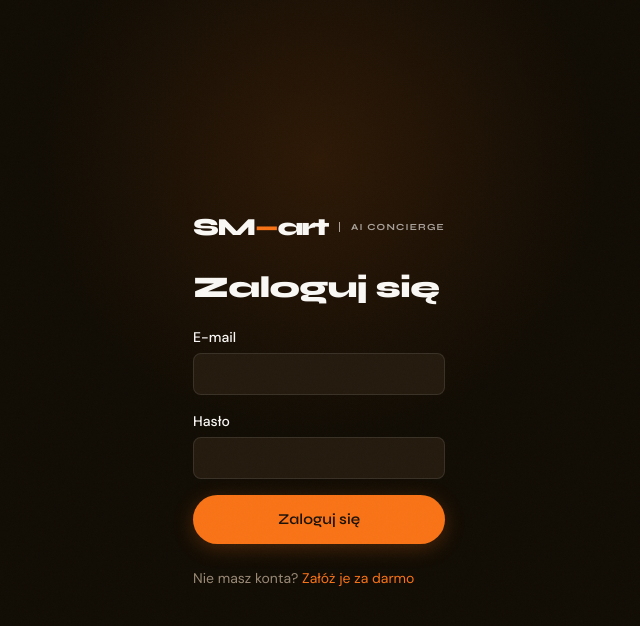
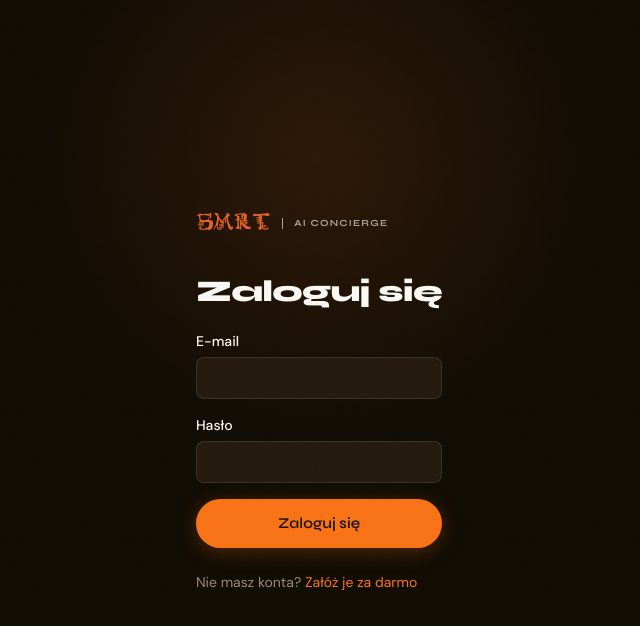
Before and after one commit to piatekkrzysztof/frontend_chatbot, a Next.js app: page /login in a window 1280 px wide. Shown: the top 626 px of the page, without its empty margins (321-961 px from the left). Built offline with nearby package versions, Linux system fonts and the light colour scheme; no server answers.

Commit message:
logo added

```diff
--- a/app/globals.css
+++ b/app/globals.css
@@ -277,16 +277,11 @@ h1, h2, h3, h4 {
   line-height: 1;
 }
 
-.brand-wordmark {
-  font-family: var(--font-display);
-  font-weight: 800;
-  letter-spacing: -0.075em;
-  white-space: nowrap;
-}
-
-.brand-accent {
-  color: #f97316;
-  margin-inline: 0.04em;
+.brand-logo-image {
+  display: block;
+  max-width: 8.5rem;
+  flex: 0 0 auto;
+  object-fit: contain;
 }
 
 .brand-product {
--- a/app/layout.tsx
+++ b/app/layout.tsx
@@ -1,5 +1,6 @@
 import './globals.css'
 import { ReactNode } from 'react'
+import type { Metadata } from 'next'
 import { Syne, DM_Sans } from 'next/font/google'
 
 /**
@@ -21,13 +22,35 @@ const dmSans = DM_Sans({
   display: 'swap',
 })
 
-export const metadata = {
+export const metadata: Metadata = {
   title: 'Sm-art Chatbot — asystent AI dla Twojej strony',
   description:
     'Chatbot, który odpowiada klientom na podstawie wiedzy Twojej firmy. '
     + 'Wdrożenie w kilkanaście minut, bez programisty.',
-  // Ten sam znak, który stoi w karcie przeglądarki na agencjasm-art.pl
-  icons: { icon: '/img/favicon.svg' },
+  icons: {
+    icon: [{ url: '/img/favicon.svg', type: 'image/svg+xml' }],
+    shortcut: '/img/favicon.svg',
+  },
+  openGraph: {
+    title: 'Sm-art Chatbot — asystent AI dla Twojej strony',
+    description: 'Chatbot oparty na wiedzy Twojej firmy, gotowy do obsługi klientów 24/7.',
+    type: 'website',
+    locale: 'pl_PL',
+    images: [
+      {
+        url: '/img/og-image.svg',
+        width: 1200,
+        height: 600,
+        alt: 'SM-art — technologia, automatyzacja i marketing',
+      },
+    ],
+  },
+  twitter: {
+    card: 'summary_large_image',
+    title: 'Sm-art Chatbot — asystent AI dla Twojej strony',
+    description: 'Chatbot oparty na wiedzy Twojej firmy, gotowy do obsługi klientów 24/7.',
+    images: ['/img/og-image.svg'],
+  },
 }
 
 export default function RootLayout({ children }: { children: ReactNode }) {
--- a/components/layout/Logo.tsx
+++ b/components/layout/Logo.tsx
@@ -9,9 +9,14 @@ interface Props {
 export default function Logo({ wysokosc = 30, jakoLink = false, className = '' }: Props) {
   const znak = (
     <span className={`brand-lockup ${className}`} style={{ minHeight: wysokosc }}>
-      <span className="brand-wordmark" style={{ fontSize: wysokosc * 0.82 }}>
-        SM<span className="brand-accent">—</span>art
-      </span>
+      {/* Właściwy znak SM-art, współdzielony ze stroną agencji. */}
+      {/* eslint-disable-next-line @next/next/no-img-element */}
+      <img
+        src="/img/logo.svg"
+        alt="SM-art"
+        className="brand-logo-image"
+        style={{ height: wysokosc, width: 'auto' }}
+      />
       <span className="brand-product" style={{ fontSize: Math.max(9, wysokosc * 0.31) }}>
         AI Concierge
       </span>
```
Also changed, not shown: public/img/og-image.svg (added).
